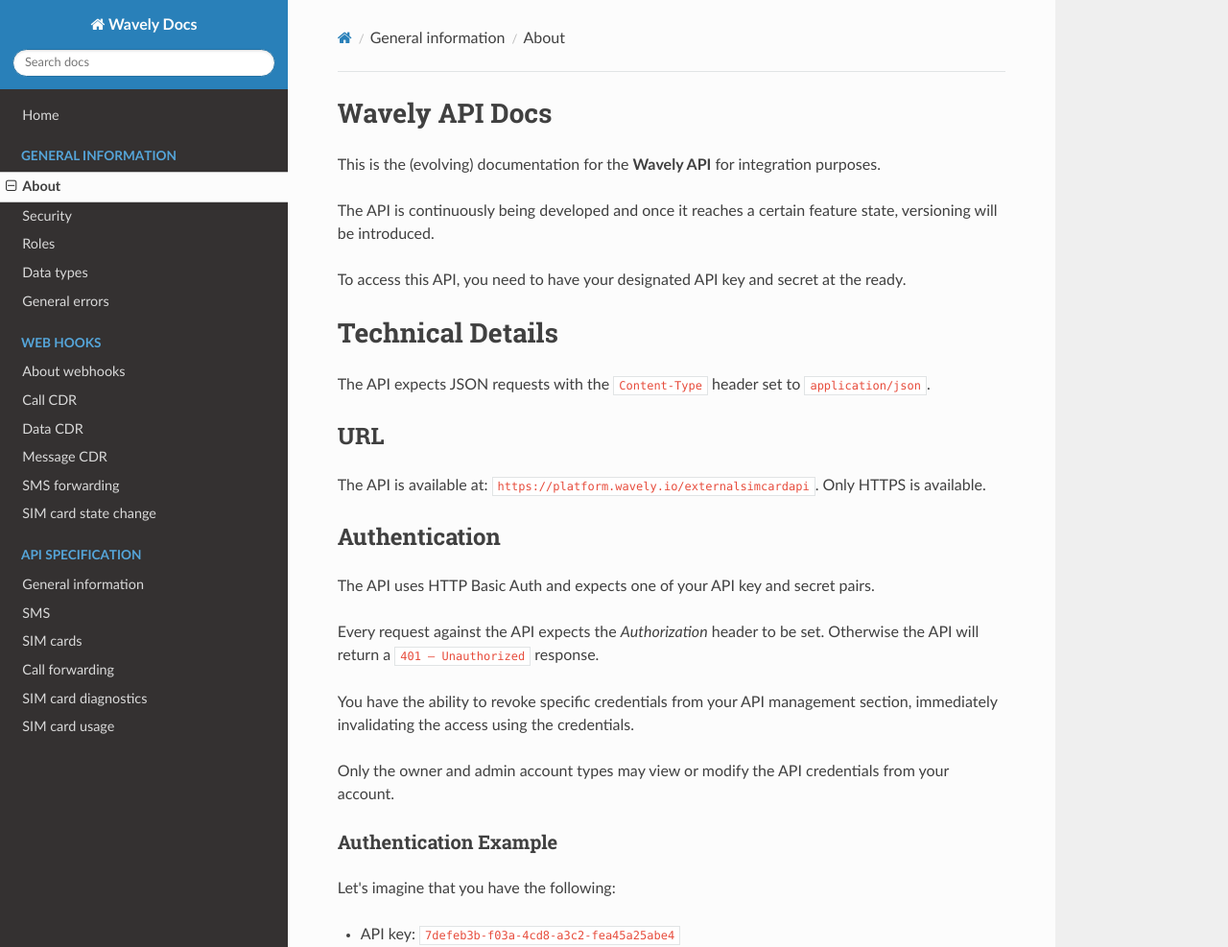
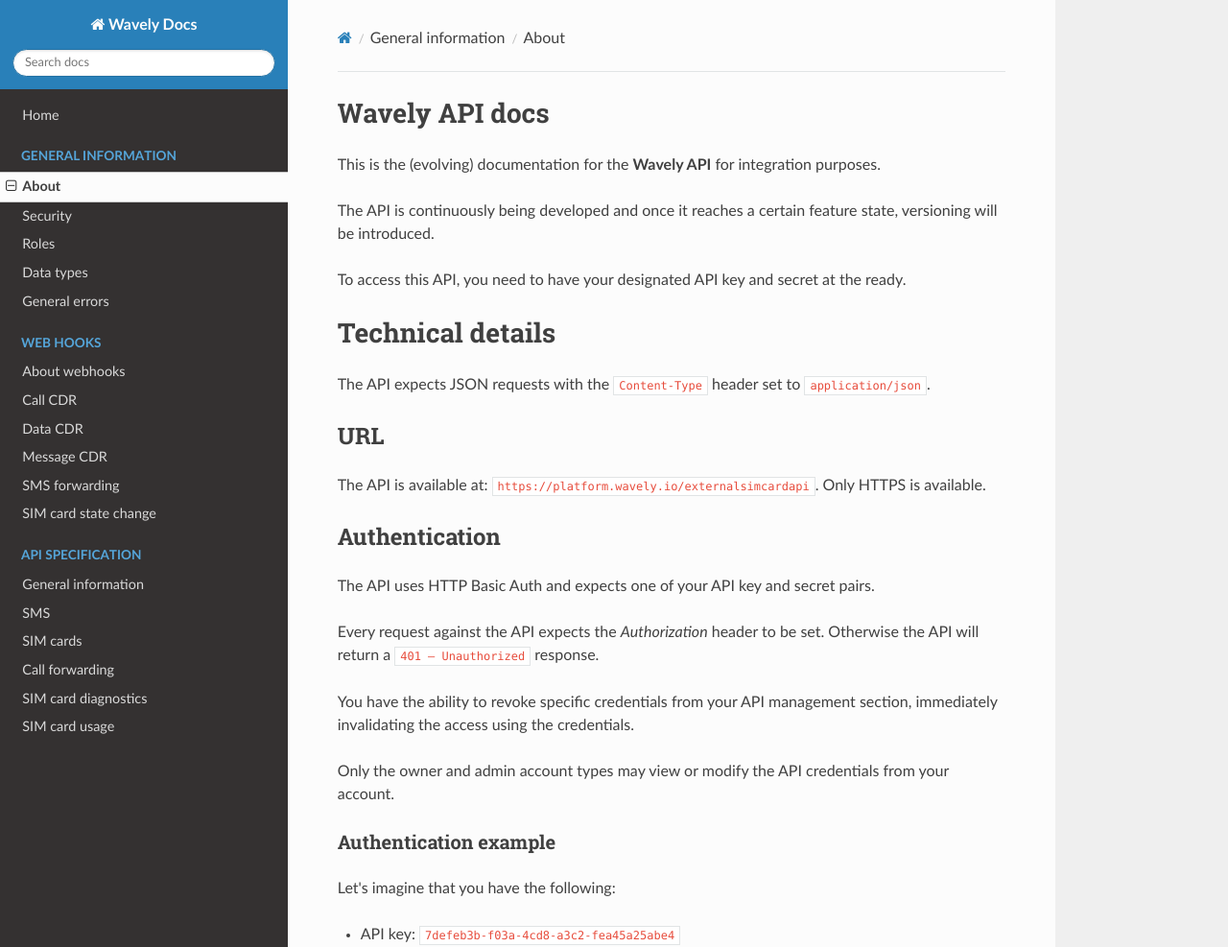
Before and after one commit to Wavelyio/wavely-docs, an MkDocs documentation site: the page built from docs/general-information/wavely-api-docs.md, in a window 1280 px wide and 1378 px high. Shown: the top 987 px of the window at 96% size. Built offline with MkDocs 1.6.1, drawn with Linux system fonts in a browser that asks for light colours; nearby versions of some CDN libraries; old or Windows-style settings are respelled for this version of MkDocs.

```diff
--- a/docs/general-information/wavely-api-docs.md
+++ b/docs/general-information/wavely-api-docs.md
@@ -1,11 +1,11 @@
-# Wavely API Docs
+# Wavely API docs
 This is the (evolving) documentation for the **Wavely API** for integration purposes.
 
 The API is continuously being developed and once it reaches a certain feature state, versioning will be introduced.
 
 To access this API, you need to have your designated API key and secret at the ready.
 
-# Technical Details
+# Technical details
 
 The API expects JSON requests with the `Content-Type` header set to `application/json`.
 
@@ -23,7 +23,7 @@ You have the ability to revoke specific credentials from your API management sec
 
 Only the owner and admin account types may view or modify the API credentials from your account.
 
-### Authentication Example
+### Authentication example
 
 Let's imagine that you have the following:
 
```
Also changed, not shown: docs/api/call-forwarding.md (+1 -1 lines).
